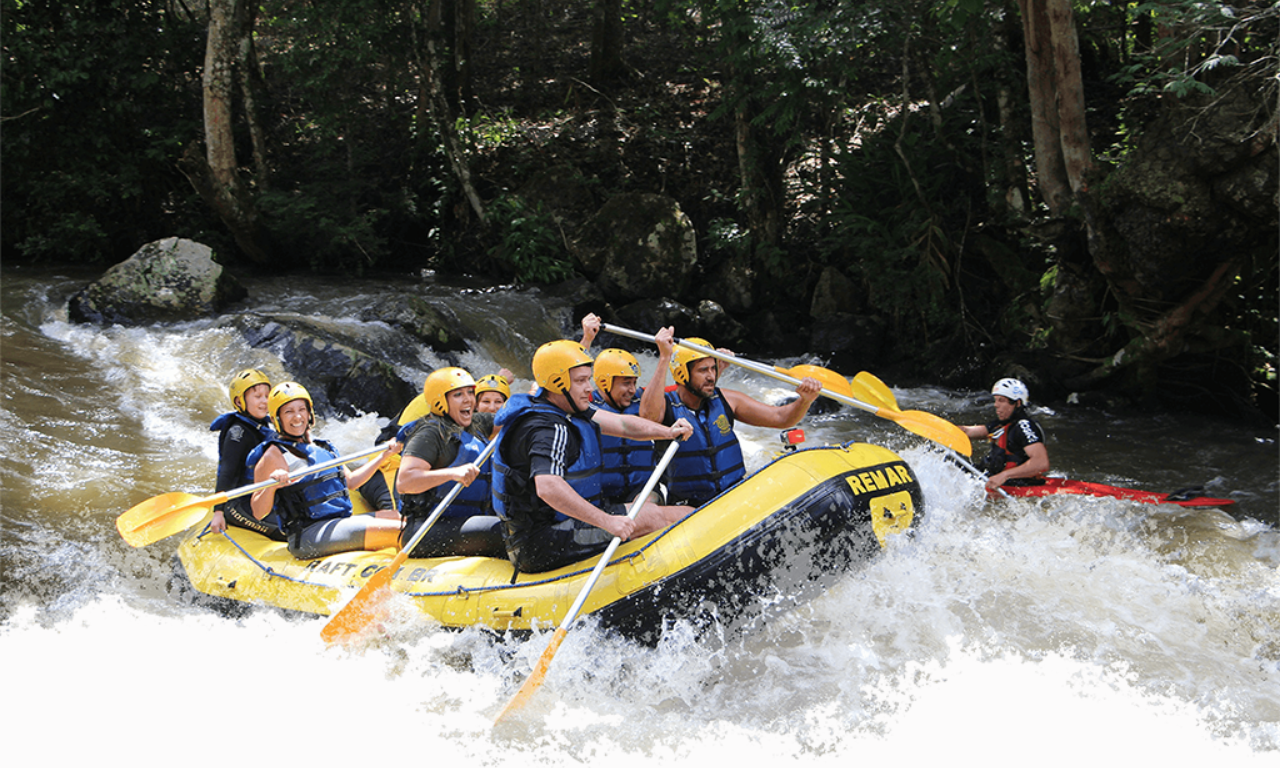
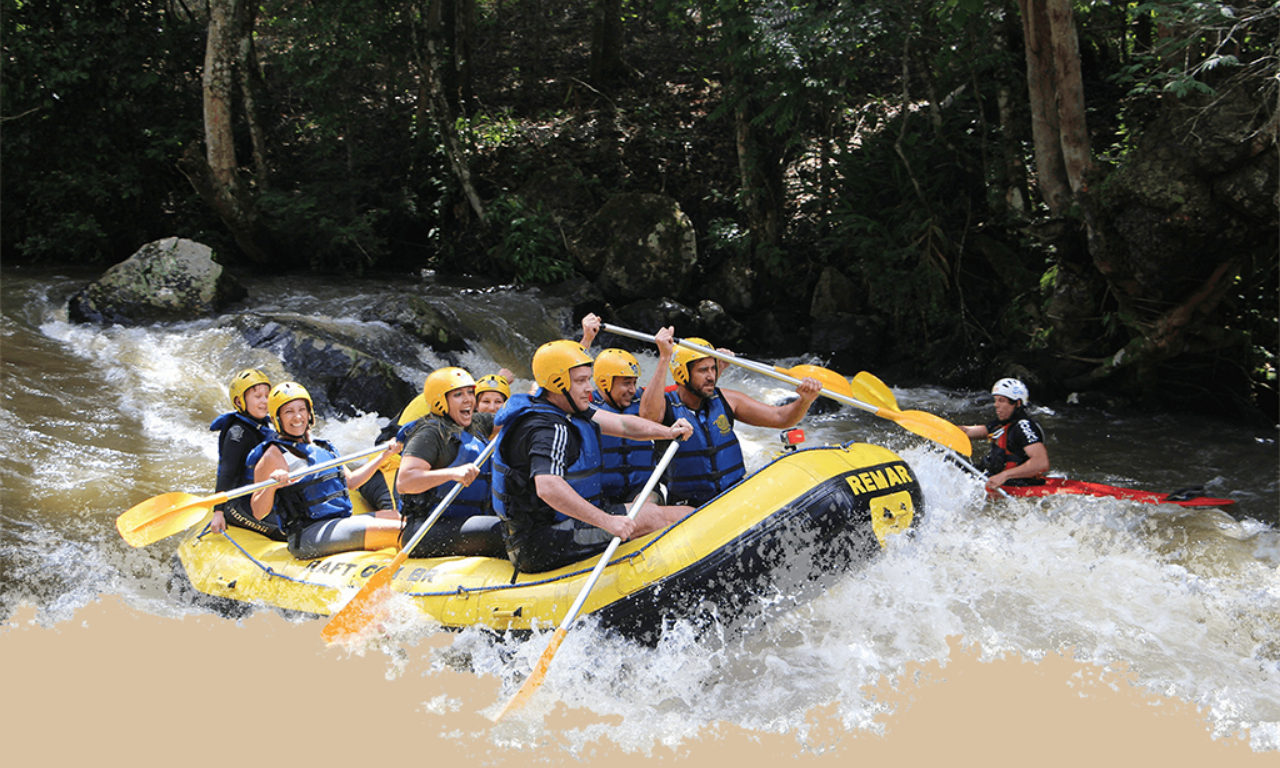
Before and after one commit to milsylva1/wdd130, a plain HTML site: page wwr/index.html in a window 1280 px wide. Shown: the part 149-917 px from the top of the page. Drawn offline with Linux system fonts and the light colour scheme.

Commit message:
bodycolor

```diff
--- a/wwr/styles/styles.css
+++ b/wwr/styles/styles.css
@@ -31,7 +31,7 @@ main section {
   }
 
   body {
-    background-color: #fcfbfb;
+    background-color: #d9c2a3;
     font-family: Raleway, Arial, sans-serif;
     font-size: 22px;
     margin: 0;
```
